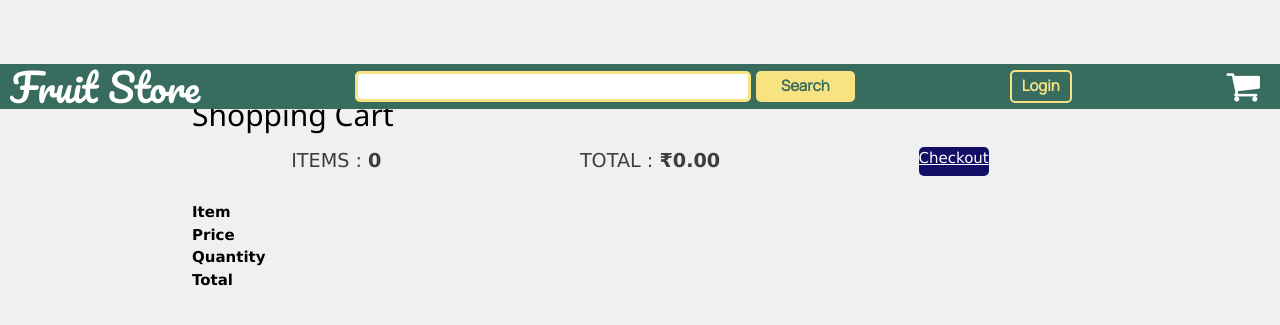
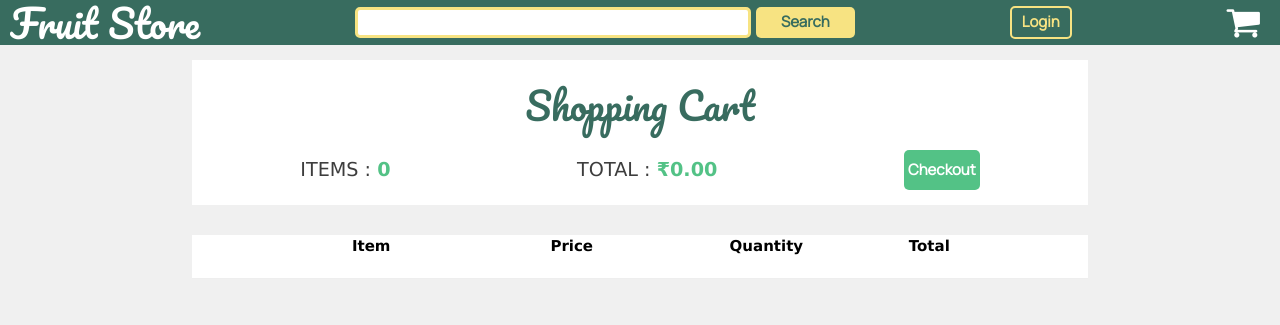
Before and after one commit to dark-glich/Django-7, a Django app: page /cart/ in a window 1280 px wide. Shown: the top 325 px of the page. Run offline with Django 3.2, Linux system fonts and the light colour scheme.

Commit message:
created cart design

```diff
--- a/src/static/css/main.css
+++ b/src/static/css/main.css
@@ -4,6 +4,8 @@
   display: -ms-flexbox;
   display: flex;
   position: fixed;
+  top: 0;
+  left: 0;
   width: 100vw;
   height: 3rem;
   color: white;
@@ -110,4 +112,73 @@
   -webkit-box-shadow: 4px 4px 6px #cecece, -4px -4px 6px #cecece;
           box-shadow: 4px 4px 6px #cecece, -4px -4px 6px #cecece;
 }
+
+.title-holder {
+  background-color: white;
+  margin-top: 4rem;
+  padding: 1rem;
+  line-height: 40px;
+}
+
+.title-holder #title {
+  font-size: 2.5rem;
+  font-family: 'Pacifico', cursive;
+  text-align: center;
+  margin-bottom: 25px;
+  color: #386C5F;
+}
+
+.title-holder #title-body {
+  width: 100%;
+  display: -webkit-box;
+  display: -ms-flexbox;
+  display: flex;
+  -ms-flex-pack: distribute;
+      justify-content: space-around;
+}
+
+.title-holder #title-body .specs {
+  display: inline-block;
+  font-size: clamp(1.5vw, 1rem, 14px);
+  color: #3d3d3d;
+}
+
+.title-holder #title-body .checkout-btn {
+  border-radius: 5px;
+  text-decoration: none;
+  font-weight: 600;
+  font-family: 'Manrope', sans-serif;
+  padding: 0px 4px;
+  color: white;
+  background-color: #53C286;
+  -webkit-transition: all 500ms ease;
+  transition: all 500ms ease;
+}
+
+.title-table {
+  background-color: white;
+  width: 70%;
+  margin-left: 15%;
+  margin-top: 2rem;
+}
+
+.title-table .cart-row {
+  display: -webkit-box;
+  display: -ms-flexbox;
+  display: flex;
+  -webkit-box-align: center;
+      -ms-flex-align: center;
+          align-items: center;
+  -ms-flex-pack: distribute;
+      justify-content: space-around;
+}
+
+.title-table .item-table {
+  display: -webkit-box;
+  display: -ms-flexbox;
+  display: flex;
+  -webkit-box-align: center;
+      -ms-flex-align: center;
+          align-items: center;
+}
 /*# sourceMappingURL=main.css.map */
--- a/src/static/css/main.scss
+++ b/src/static/css/main.scss
@@ -6,6 +6,8 @@ $accent: #53C286;
 	background-color: $primary;
 	display:flex;
 	position:fixed;
+	top:0;
+	left:0;
 	width:100vw;
 	height: 3rem;
 	color:white;
@@ -98,3 +100,59 @@ $accent: #53C286;
 		}
 	}
 }
+
+.title-holder{
+	background-color:white;
+	margin-top: 4rem;
+	padding:1rem;
+	line-height: 40px;
+
+	#title{
+		font-size:2.5rem;
+		font-family:'Pacifico', cursive;
+		text-align: center;
+		margin-bottom:25px;
+		color:$primary;
+	}
+	#title-body{
+		width: 100%;
+		display: flex;
+		justify-content: space-around;
+
+		.specs{
+			display: inline-block;
+			font-size: clamp(1.5vw, 1rem, 14px);
+			color: rgb(61, 61, 61);
+		}
+		.checkout-btn{
+			border-radius: 5px;
+			text-decoration:none;
+			font-weight: 600;
+			font-family: 'Manrope', sans-serif;
+			padding:0px 4px;
+			color:white;
+			background-color:$accent;
+			transition:all 500ms ease ;
+
+		}
+	}
+
+}
+
+.title-table{
+	background-color:white;
+	width:70%;
+	margin-left:15%;
+	margin-top: 2rem;
+
+	.cart-row{
+		display:flex;
+		align-items: center;
+		justify-content:space-around;
+	}
+
+	.item-table{
+		display:flex;
+		align-items: center;
+	}
+}
--- a/src/static/javascript/main.js
+++ b/src/static/javascript/main.js
@@ -28,5 +28,6 @@ for(let i = 0; i < updateBtn.length; i++){
     })
     .then((data) =>{
         console.log(data)
+        location.reload()
     })
 }
--- a/src/store/views.py
+++ b/src/store/views.py
@@ -6,6 +6,7 @@ import json
 def store(request):
     products = Product.objects.all()
     context = {'products': products}
+
     return render(request, 'store/store.html', context)
 
 def cart(request):
--- a/src/templates/store/cart.html
+++ b/src/templates/store/cart.html
@@ -1,47 +1,37 @@
 {% extends 'store/main.html' %}
 {% load static %}
+
 {% block content %}
 <div class='main'>
-    <div class="card" style="margin-left: 15%; width: 70%; margin-top: 5%;" >
-        <div class="card-header" style="padding-top: 2%; ">
-            <h2>Shopping Cart</h2>
-        </div>
+    <div class="title-holder" style="margin-left: 15%; width: 70%;" >
+        <h2 id="title">Shopping Cart</h2>
         <div class="card-body">
-            <div style="width: 100%; display: flex; justify-content: space-around;">
-                <div style="display: inline-block; font-size: clamp(1.5vw, 1rem, 14px); color: rgb(61, 61, 61);">ITEMS : <b>{{total_items}}</b></div>
-                <div style="display: inline-block; font-size: clamp(1.5vw, 1rem, 14px); color: rgb(61, 61, 61);">TOTAL : <b>₹{{order.get_cart_total|floatformat:2}}</b></div>
-                <a href="{%url 'checkout'%}" class="btn btn-info" type="submit" style="color: white; background: #140F66; border: none; border-radius: 5px;">Checkout</a>
+            <div id="title-body">
+                <div class="specs">ITEMS : <b style="color:#53C286;">{{total_items}}</b></div>
+                <div class="specs">TOTAL : <b style="color:#53C286;">₹{{order.get_cart_total|floatformat:2}}</b></div>
+                <a href="{%url 'checkout'%}" class="checkout-btn" type="submit" >Checkout</a>
             </div>
         </div>
     </div>
 
-    <div class="card" style="margin-left: 15%; width: 70%; margin-top: 2%; margin-bottom: 2%;" >
-        <div class="box-element">
+    <div class="title-table">
         <div class="cart-row">
-                <div style="flex:2"></div>
-                <div style="flex:2"><strong>Item</strong></div>
+            <div style="flex:2; text-align: center;"><strong>Item</strong></div>
             <div style="flex:1"><strong>Price</strong></div>
             <div style="flex:1"><strong>Quantity</strong></div>
             <div style="flex:1"><strong>Total</strong></div>
         </div>
+        <hr>
         {% for item in items %}
-            <div class="cart-row" style="text-align: left;">
-                <div style="flex:2"><img class="row-image" src="{{item.product.ImageURL}}" style="border-radius: 5px;"></div>
-                <div style="flex:2"><p>{{item.product.name}}</p></div>
+        <div class="item-table" style="text-align: left;">
+            <div style="flex:1"><img class="row-image" height="100px" src="{{item.product.ImageURL}}" style="border-radius: 5px;"></div>
+            <div style="flex:1"><p>{{item.product.name}}</p></div>
             <div style="flex:1"><p>₹{{item.product.price}}</p></div>
-                <div style="flex:1">
-                    <p style="margin-left: 20%;">{{item.quantity}}</p>
-                    <!--
-                    <div class="quantity">
-                        <img class="chg-quantity" src="{% static  'images/arrow-up.png' %}">
-
-						<img class="chg-quantity" src="{% static  'images/arrow-down.png' %}">
-					</div>-->
-				</div>
+            <div style="flex:1"><p style="margin-left: 20%;">{{item.quantity}}</p></div>
             <div style="flex:1; margin-left: 0%;"><p>₹{{item.get_total}}</p></div>
         </div>
+        <hr>
         {% endfor %}
-        </div>
     </div>
 
 </div>
--- a/src/templates/store/main.html
+++ b/src/templates/store/main.html
@@ -32,7 +32,6 @@
 </head>
 
 <body style="background-color:rgb(240, 240, 240);">
-
   <nav class="navbar">
     <a class="brand-name" href="{%url 'store'%}">Fruit Store</a>
     <form class='form'>
```
Also changed, not shown: src/db.sqlite3, 1 other file. Lines whose indentation alone changed are shown as unchanged.
